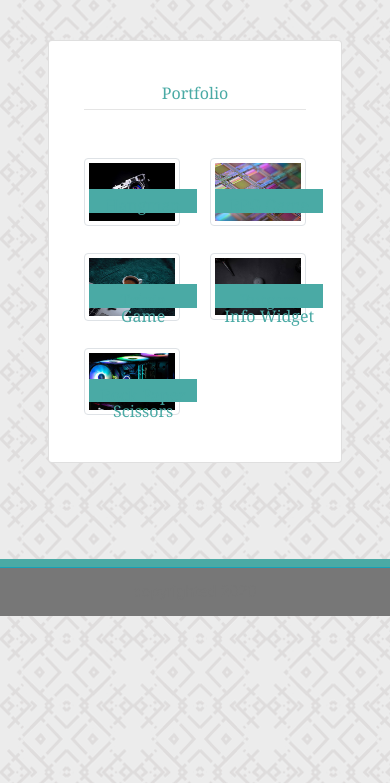
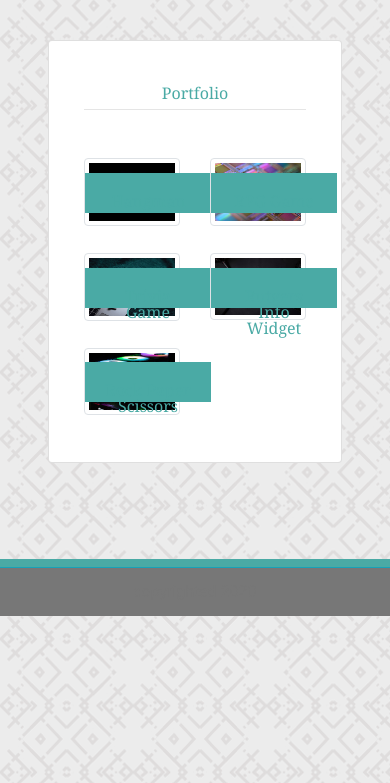
Before and after one commit to SarehPrice/Sarah-Price-prework, a plain HTML site: page Module-1_Assessment/portfolio.html in a window 390 px wide. Shown: the part 61-844 px from the top of the page. Drawn offline with nearby package versions, Linux system fonts and the light colour scheme; files that its build step writes are made by us from their sources.

Commit message:
Tried my best with the portfolio page
I tried my best to get the portfolio page to be as responsive as possible.

```diff
--- a/Module-1_Assessment/portfolio.html
+++ b/Module-1_Assessment/portfolio.html
@@ -48,16 +48,19 @@
 
     <hr class="mt-2 mb-5">
 
-    <div class="row text-center text-lg-left">
+
+    <div class="row text-center">
 
       <div class="col-lg-4 col-md-3 col-6">
         <a href="#" class="d-block mb-4 h-100">
               <img class="img-fluid img-thumbnail" src="assets/images/camera.jpg" alt="">
             </a>
             <div class="d-flex align-content-center flex-fill">
-                <div class="card-img-overlay p-2" style="background-color: #4aaaa5; height:25%; width: 86%; color: white; top: auto; margin-left: 20px; margin-bottom: 40px; text-align: center;">
-                    <h5 class="card-title">Hangman</h5>
+                <div class="row">
+                <div class="col-sm-10 col-md-9 col-lg-10 col-xl-11 ml-3 card-img-overlay" style="background-color: #4aaaa5; height:25%; color: white; top: auto; margin-bottom: 40px; text-align: center;">
+                    <h6 class="card-title">Hangman</h6>
                   </div>
+                </div>
                 </div>
       </div>
       <div class="col-lg-4 col-md-3 col-6">
@@ -65,8 +68,8 @@
               <img class="img-fluid img-thumbnail" src="assets/images/ram.jpg" alt="">
             </a>
             <div class="d-flex align-content-center flex-fill">
-                <div class="card-img-overlay p-2" style="background-color: #4aaaa5; height:25%; width: 86%; color: white; top: auto; margin-left: 20px; margin-bottom: 40px; text-align: center;">
-                    <h5 class="card-title">RPG Game</h5>
+                <div class="col-sm-10 col-md-9 col-lg-10 col-xl-11 ml-3 card-img-overlay" style="background-color: #4aaaa5; height:25%; color: white; top: auto; margin-bottom: 40px; text-align: center;">
+                    <h6 class="card-title">RPG Game</h6>
                   </div>
                 </div>
       </div>
@@ -76,8 +79,8 @@
               <img class="img-fluid img-thumbnail" src="assets/images/coffee.jpg" alt="">
             </a>
             <div class="d-flex align-content-center flex-fill">
-            <div class="card-img-overlay p-2" style="background-color: #4aaaa5; height:25%; width: 86%; color: white; top: auto; margin-left: 20px; margin-bottom: 40px; text-align: center;">
-                <h5 class="card-title">Trivia Game</h5>
+            <div class="col-sm-10 col-md-9 col-lg-10 col-xl-11 ml-3 card-img-overlay" style="background-color: #4aaaa5; height:25%; color: white; top: auto; margin-bottom: 40px; text-align: center;">
+                <h6 class="card-title">Trivia Game</h6>
               </div>
             </div>
       </div>
@@ -86,8 +89,8 @@
               <img class="img-fluid img-thumbnail" src="assets/images/gray.jpg" alt="">
             </a>
             <div class="d-flex align-content-center flex-fill">
-                <div class="card-img-overlay p-2" style="background-color: #4aaaa5; height:25%; width: 86%; color: white; top: auto; margin-left: 20px; margin-bottom: 40px; text-align: center;">
-                    <h5 class="card-title">Rutgers Info Widget</h5>
+                <div class="col-sm-10 col-md-9 col-lg-10 col-xl-11 ml-3 card-img-overlay" style="background-color: #4aaaa5; height:25%; color: white; top: auto;margin-bottom: 40px; text-align: center;">
+                    <h6 class="card-title">Rutgers Info Widget</h6>
                   </div>
                 </div>
       </div>
@@ -97,11 +100,12 @@
               <img class="img-fluid img-thumbnail" src="assets/images/machine.jpg" alt="">
             </a>
             <div class="d-flex align-content-center flex-fill">
-                <div class="card-img-overlay p-2" style="background-color: #4aaaa5; height:25%; width: 86%; color: white; top: auto; margin-left: 20px; margin-bottom: 40px; text-align: center;">
-                    <h5 class="card-title">Rock Paper Scissors</h5>
+                <div class="col-sm-10 col-md-9 col-lg-10 col-xl-11 ml-3 card-img-overlay" style="background-color: #4aaaa5; height:25%; color: white; top: auto; margin-bottom: 40px; text-align: center;">
+                    <h6 class="card-title">Rock Paper Scissors</h6>
                   </div>
                 </div>
       </div>
+     </div>
     </div>
   </div>
 
```
Also changed, not shown: Module-1_Assessment/assets/css/style.css (+0 -8 lines).
